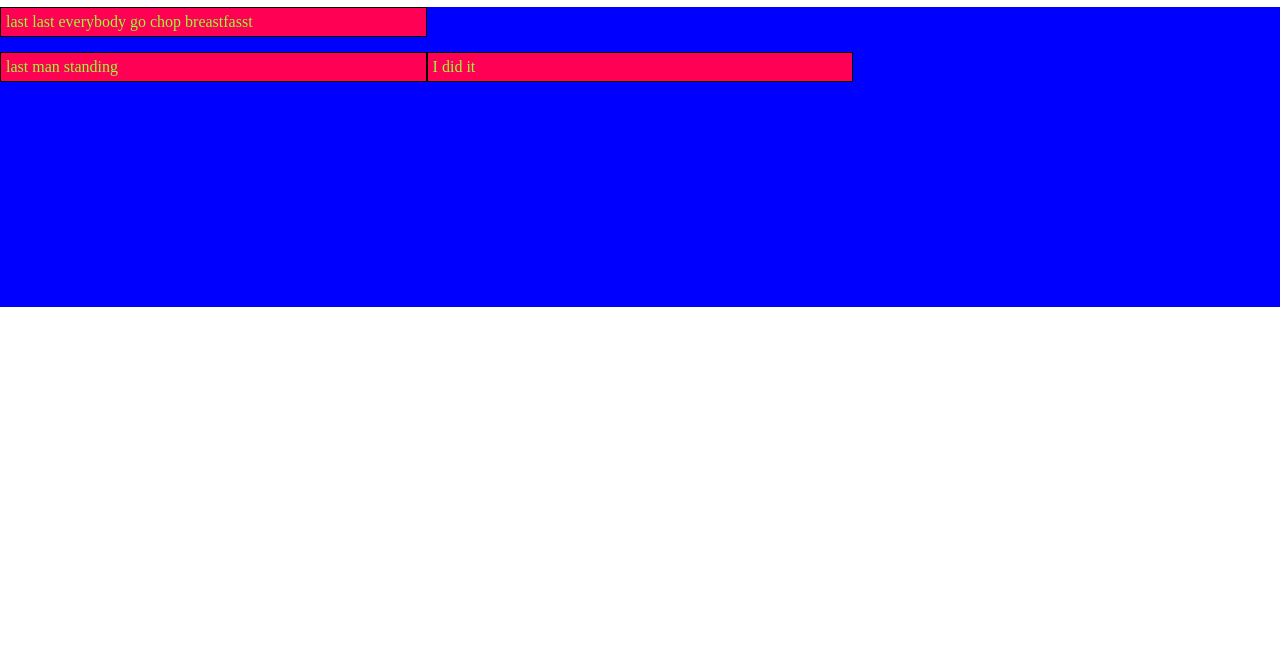
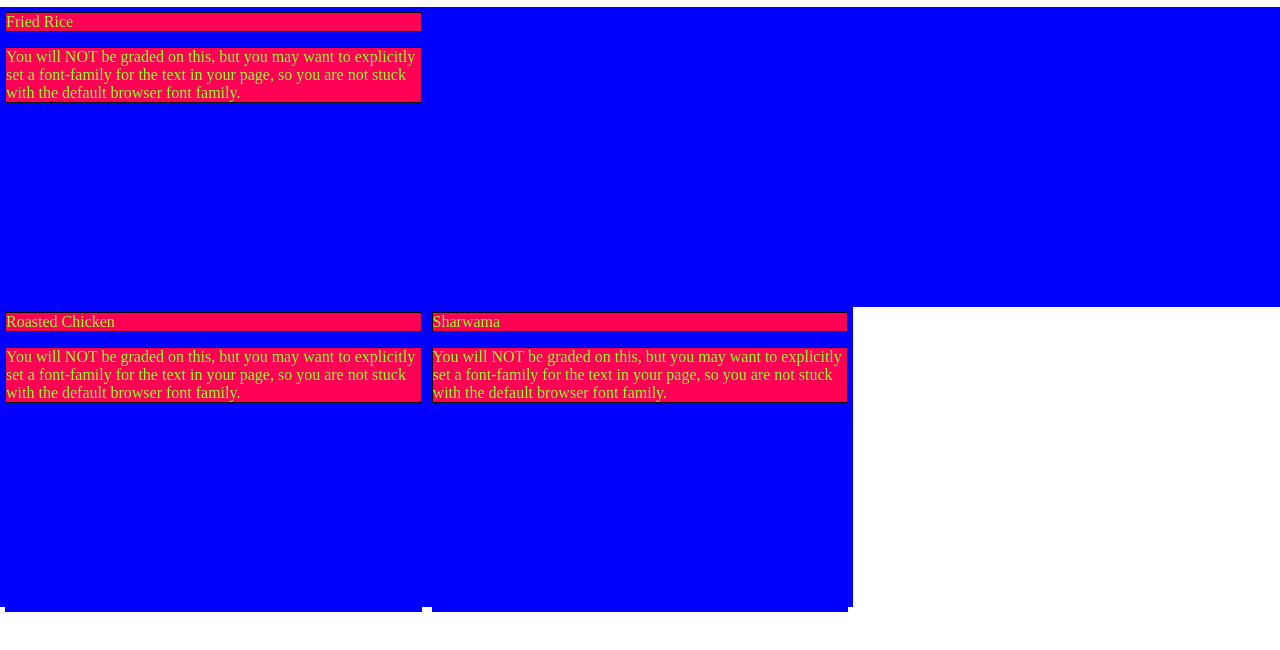
Before and after one commit to Aforonwa/coursera-test, a plain HTML site: page module2/index.html in a window 1280 px wide. Shown: the part 40-690 px from the top of the page. Drawn offline with Linux system fonts and the light colour scheme; files that its build step writes are made by us from their sources.

Commit message:
Update index.html
Signed-off-by: Aforonwa <150657567+Aforonwa@users.noreply.github.com>

```diff
--- a/module2/index.html
+++ b/module2/index.html
@@ -1,23 +1,65 @@
-<!doctype html>
+<!DOCTYPE html>
+
 <html>
+
 <head>
+
           <meta charset="utf-8">
-    <meta name="viewport" content="width=device=width, initial-scale=1">
-    <link rel="stylesheet" href="styles.css">
+
+          <meta name="viewport" content="width=device-width, initial-scale=1">
+
+          <link rel="stylesheet" href="css/styles.css">
+
      <title>
+
           My first coursera coding
+
      </title>
+
 </head>
+
      <body>
-    <h1>New coursera coding course </h1>
+
+           <h1>
+               New coursera coding course
+           </h1>
+
            <div>
-   <p id="box1"> last last everybody go chop breastfasst</p>
-    <p id="box2"> last man standing</p>
-    <p id="box3"> I did it</p>
+
+               <div id="box1">
+                <div class="container">
+
+                        <p class="container1">   Fried Rice</p>
+                        <p class="container2">You will NOT be graded on this, but you may want to explicitly set a font-family for the text in your page, so you are not stuck with the default browser font family.  </p>
+
                   </div>
+               </div>
+
+              <div id="box2">
+                <div class="container">
+
+                        <p class="container3"> Roasted Chicken</p>
+                        <p class="container2">You will NOT be graded on this, but you may want to explicitly set a font-family for the text in your page, so you are not stuck with the default browser font family.  </p>
+
+                  </div>
+               </div>
+
+
+               <div id="box3">
+                <div class="container">
+
+                        <p class="container4">   Sharwama</p>
+                        <p class="container2">You will NOT be graded on this, but you may want to explicitly set a font-family for the text in your page, so you are not stuck with the default browser font family.  </p>
+
+                  </div>
+               </div>
+
+           </div>
+
       </body>
 
 
 
 
+
 </html>
```
Lines whose indentation alone changed are shown as unchanged.
